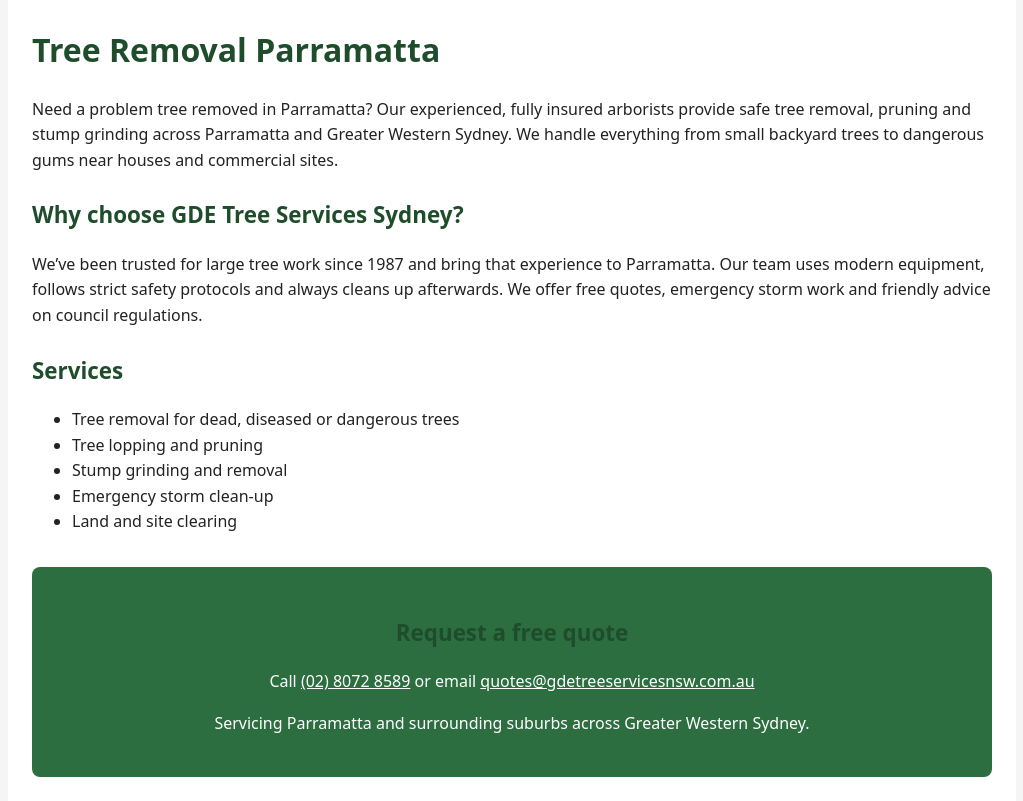
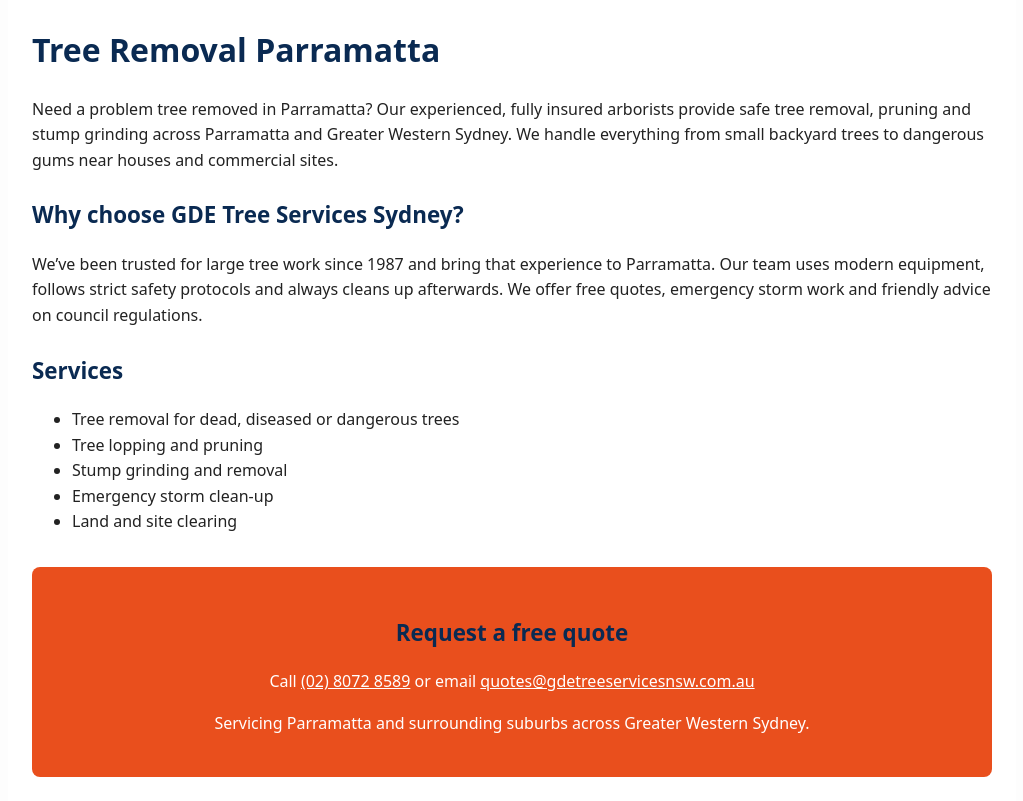
Before and after one commit to GetFoundOnlineWebDesign/GDETreeRemovalParramatta, a plain HTML site: page index.html in a window 1280 px wide. Shown: the whole page, without its empty margins (128-1151 px from the left). Drawn offline with Linux system fonts and the light colour scheme.

Commit message:
Update styles to GDE orange and blue colour scheme
Adjusted styling to align with GDE Tree Services brand colours (orange and dark blue). No content changes.

```diff
--- a/index.html
+++ b/index.html
@@ -45,11 +45,13 @@
   <style>
     body { font-family: system-ui, -apple-system, BlinkMacSystemFont, 'Segoe UI', sans-serif; margin:0; padding:0; line-height:1.6; color:#222; background:#f5f5f5; }
     .container{max-width:960px;margin:0 auto;padding:1.5rem;background:#fff;}
-    h1{font-size:2rem;color:#1f4d2c;margin-top:0;}
-    h2{font-size:1.4rem;color:#1f4d2c;margin-top:1.5rem;}
-    .cta{margin-top:2rem;padding:1.5rem;background:#2c6e3f;color:#fff;text-align:center;border-radius:8px;}
-    .cta a{color:#fff;text-decoration:underline;}
-  </style>
+body {font-family: system-ui, -apple-system, BlinkMacSystemFont, "Segoe UI", sans-serif; margin: 0; padding: 0; line-height: 1.6; color: #222; background: #fdfdfd;}
+.container {max-width: 960px; margin: 0 auto; padding: 1.5rem;}
+h1 {font-size: 2rem; color: #0A2A52; margin-top: 0;}
+h2 {font-size: 1.4rem; color: #0A2A52; margin-top: 1.5rem;}
+.cta {margin-top: 2rem; padding: 1.5rem; background: #E94F1D; color: #fff; text-align: center; border-radius: 8px;}
+.cta a {color: #fff; text-decoration: underline;}
+</style>
 </head>
 <body>
   <div class="container">
```
